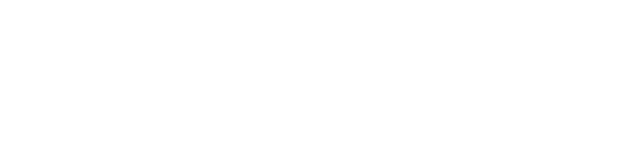
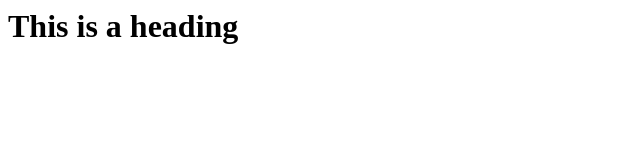
Before and after one commit to Abhik-PS/GitAssess1, a plain HTML site: page index.html in a window 1280 px wide. Shown: the whole page, without its empty margins (0-640 px from the left). Drawn offline with Linux system fonts and the light colour scheme.

Commit message:
modified index.html

```diff
--- a/index.html
+++ b/index.html
@@ -1 +1 @@
-<html><head></head><body></body></html>
+<html><head></head><body><h1>This is a heading</h1></body></html>
```
